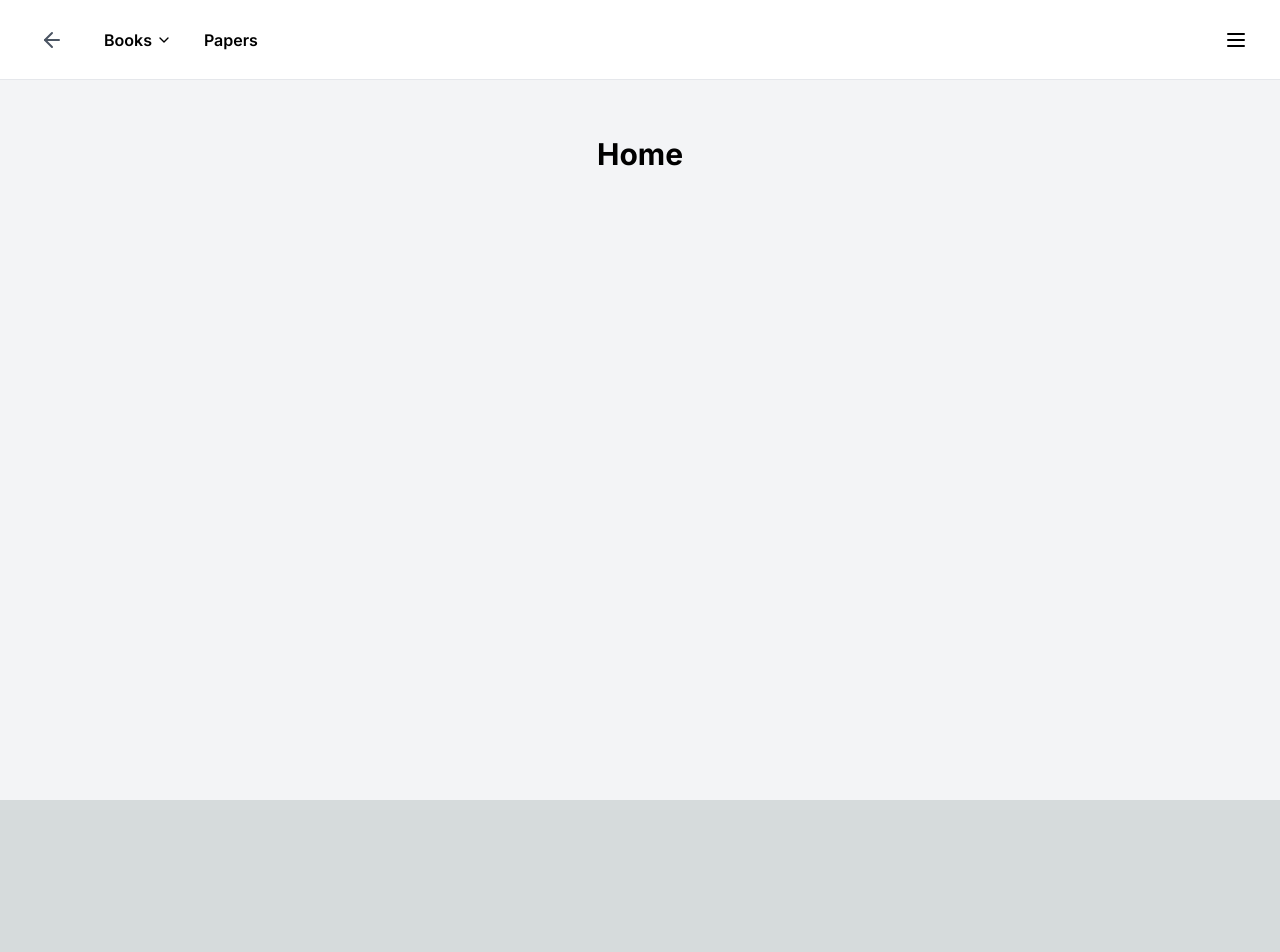
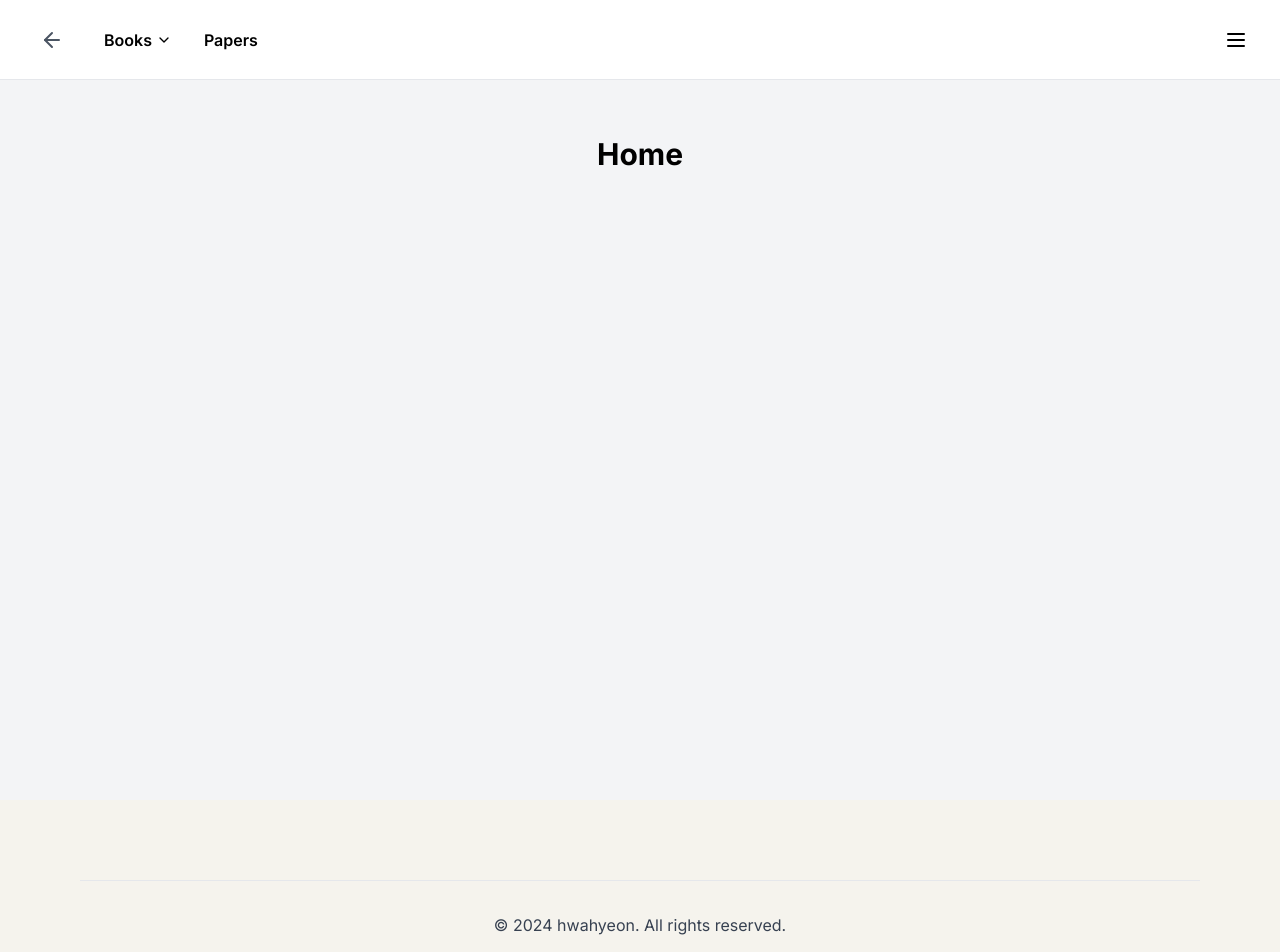
Before and after one commit to hwahyeon/book-diary, a Next.js app: page / in a window 1280 px wide. Shown: the top 952 px of the page. Before the commit the page ends 800 px from the top, so only its background shows below. Built offline with nearby package versions, Linux system fonts and the light colour scheme.

Commit message:
feat: Add footer to layout

```diff
--- a/src/app/layout.tsx
+++ b/src/app/layout.tsx
@@ -2,6 +2,7 @@ import type { Metadata } from "next";
 import { Inter } from "next/font/google";
 import "./globals.css";
 import { Navbar } from "@/components/Navbar";
+import { Footer } from "@/components/Footer";
 
 const inter = Inter({ subsets: ["latin"] });
 
@@ -21,6 +22,7 @@ export default function RootLayout({
       <body className={inter.className} py-20>
         <Navbar />
         {children}
+        <Footer />
       </body>
     </html>
   );
```
